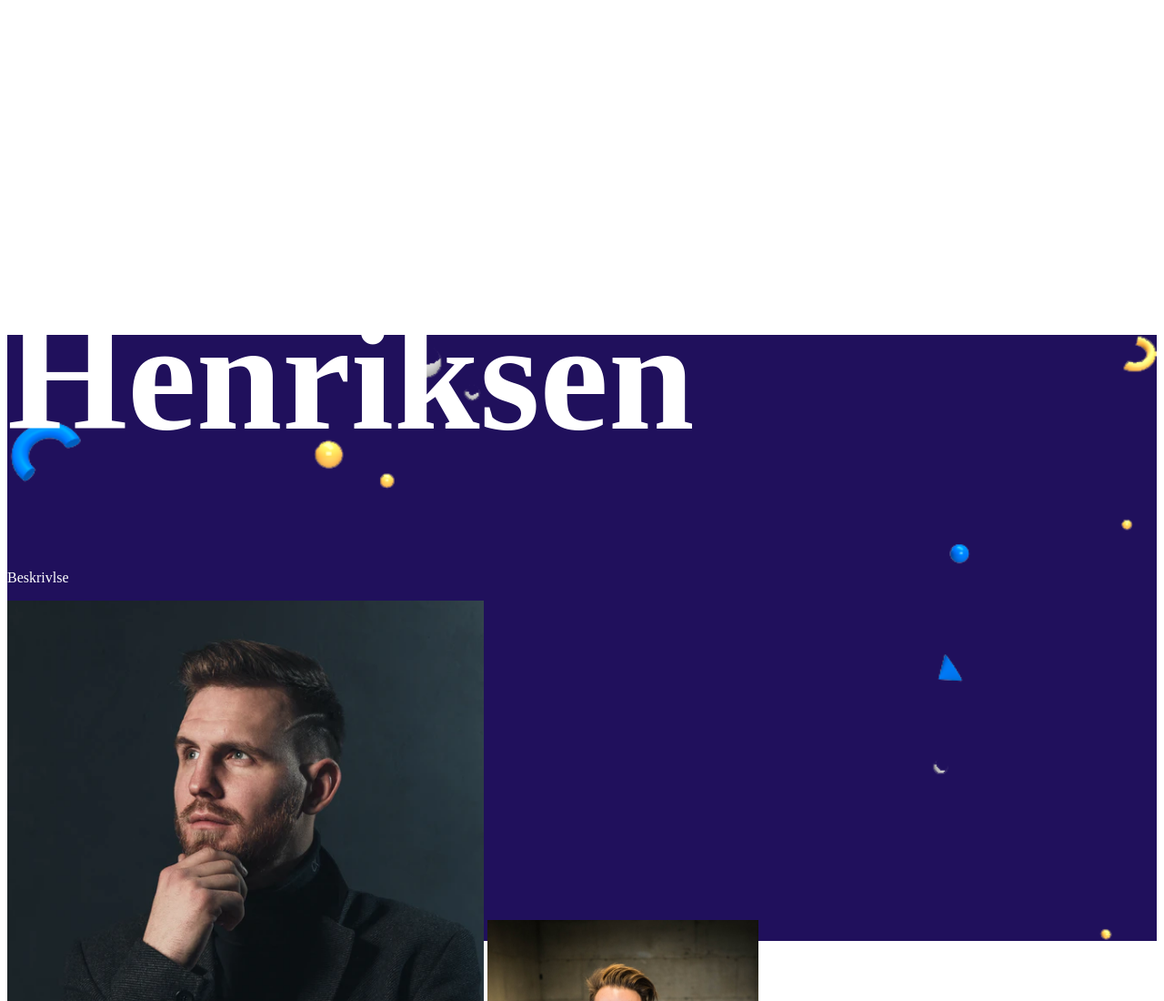
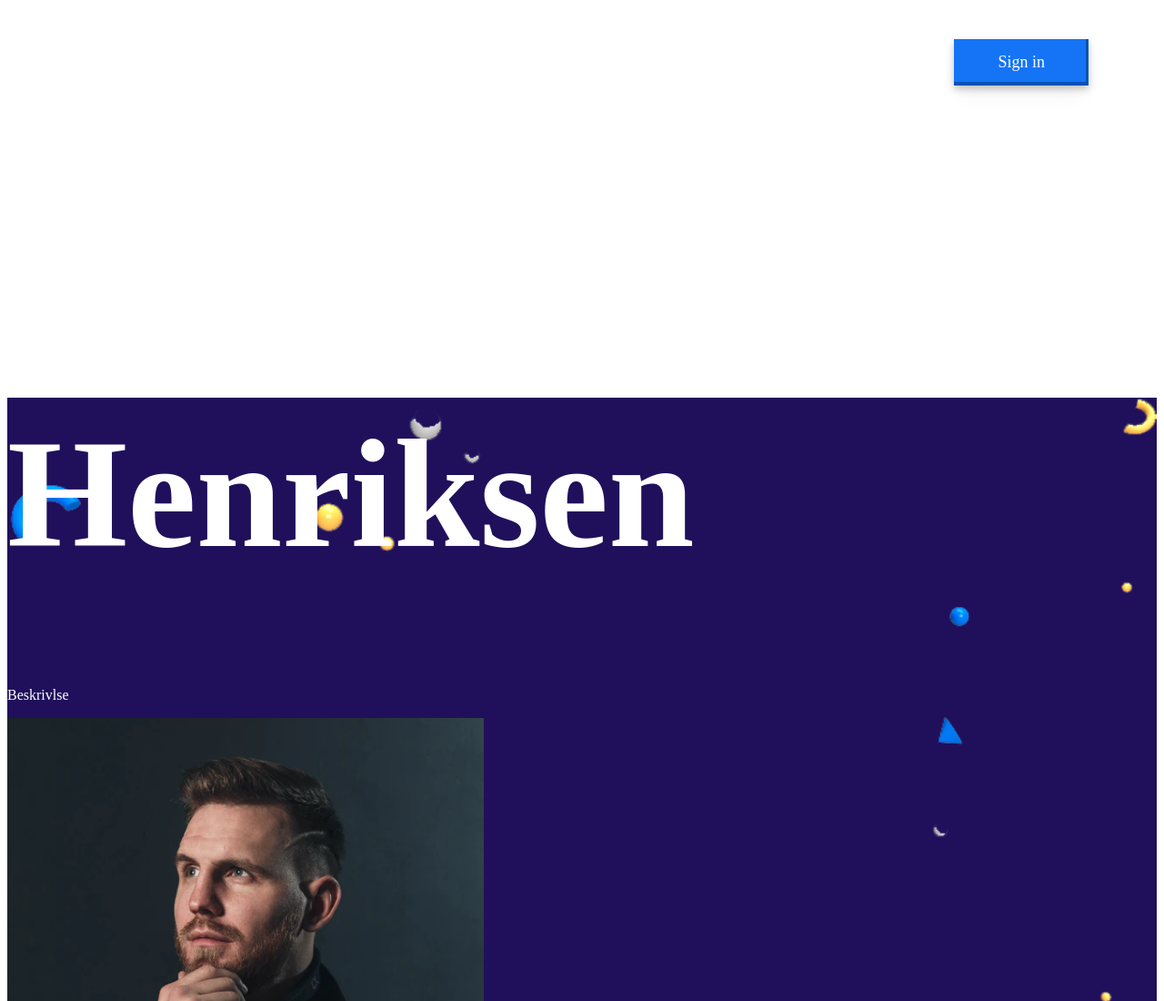
Before and after one commit to KasperKopke/CodeWave, a plain HTML site: page team.html in a window 1280 px wide. Shown: the top 1100 px of the page at 91% size. Drawn offline with Linux system fonts and the light colour scheme.

Commit message:
nav html

```diff
--- a/team.html
+++ b/team.html
@@ -13,6 +13,16 @@
   </head>
   <body>
     <header class="team-header">
+      <nav>
+        <ul>
+          <li>CodeWave</li>
+          <li><a href="">Home</a></li>
+          <li><a href="">Team</a></li>
+          <li><a href="">Projects</a></li>
+          <li><a href="">Contact</a></li>
+          <li><a href="">Sign in</a></li>
+        </ul>
+      </nav>
       <div class="team-description">
         <div class="team-navn">
           <h1 class="">Pelle Henriksen</h1>
```
